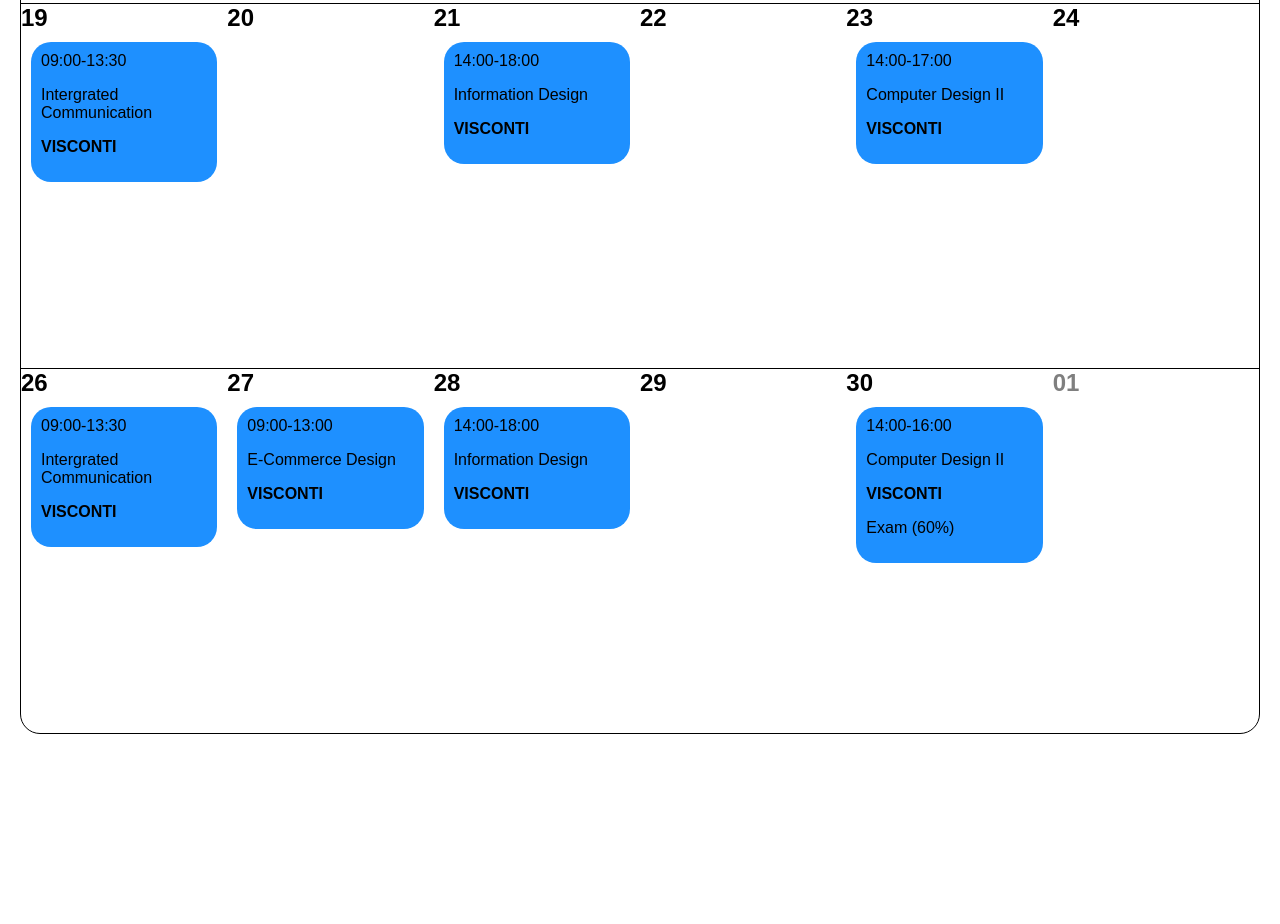
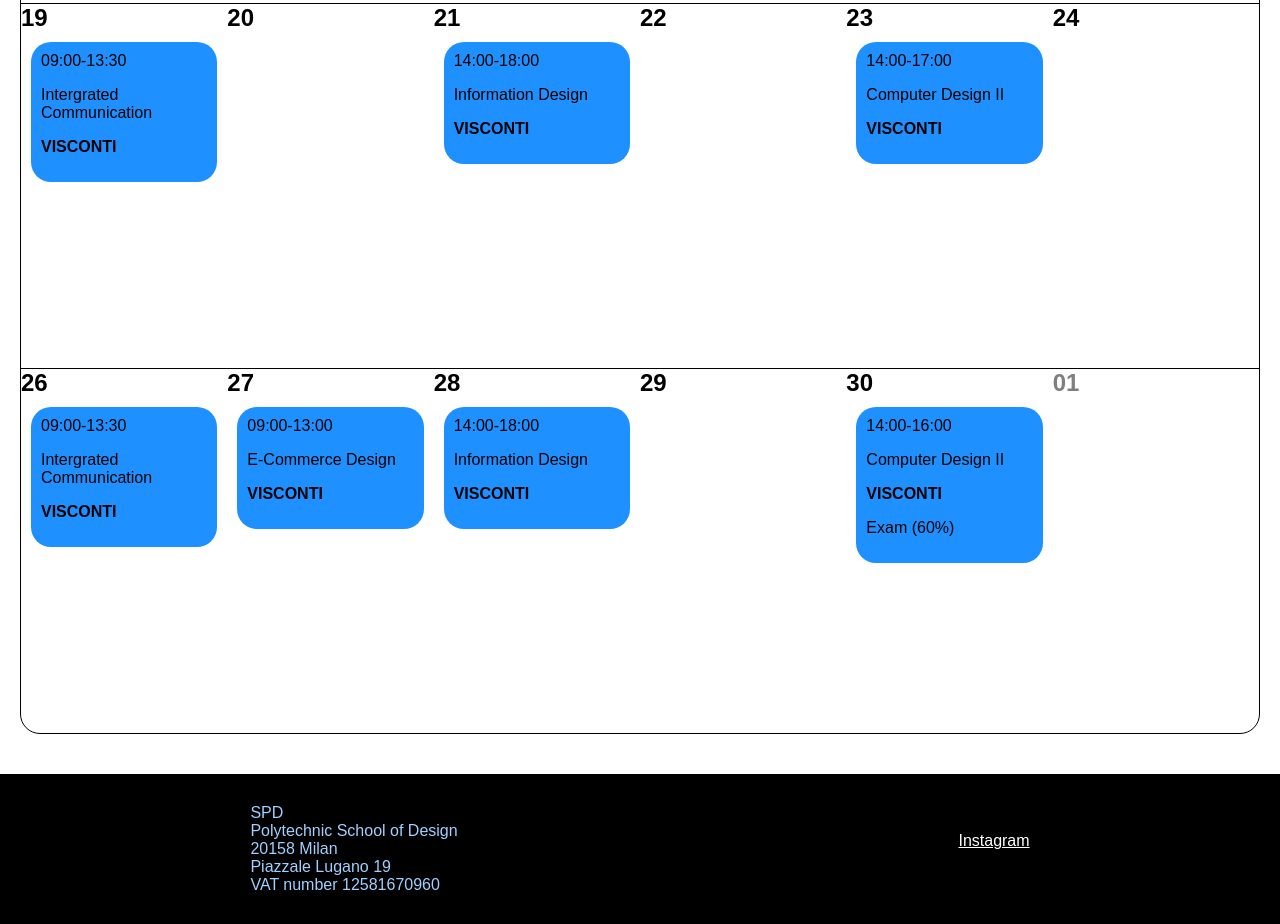
Before and after one commit to HeleneGrimstad/final-assignment-HeleneGrimstad, a plain HTML site: page index.html in a window 1280 px wide. Shown: the part 1595-2519 px from the top of the page. Before the commit the page ends 2349 px from the top, so only its background shows below. Drawn offline with Linux system fonts and the light colour scheme.

Commit message:
Update index.html

```diff
--- a/index.html
+++ b/index.html
@@ -385,6 +385,19 @@
     </section>
   </main>
 
+  <footer>
+    <div class="footer">
+    <p>SPD<br>
+      Polytechnic School of Design<br>
+      20158 Milan<br>
+      Piazzale Lugano 19<br>
+      VAT number 12581670960</p>
+
+      <a href="https://www.instagram.com/spd_scuolapolitecnicadesign/"><p>Instagram</p></a>
+    </div>
+
+  </footer>
+
 </body>
 
 </html>
```
